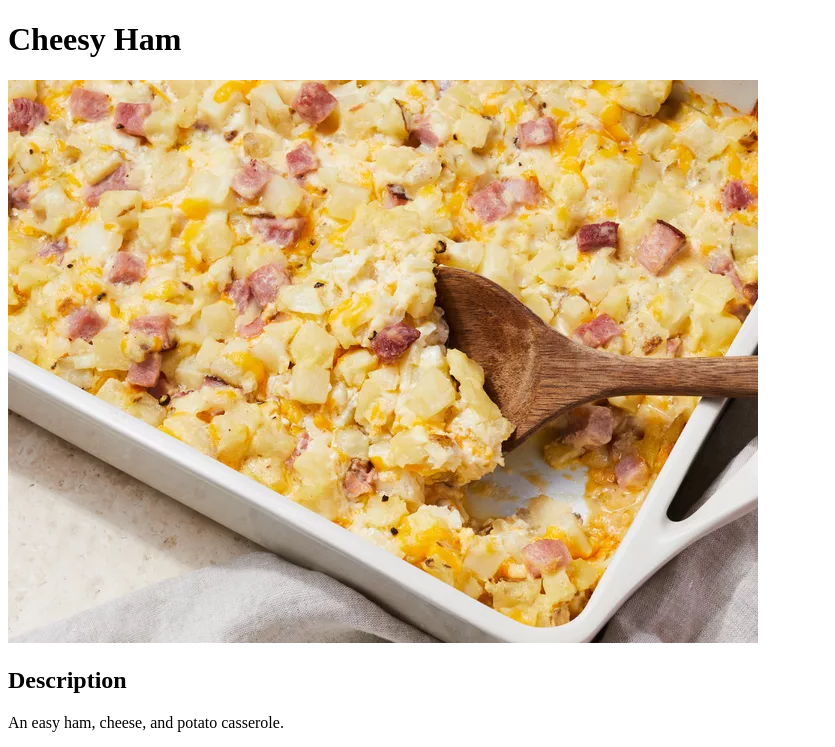
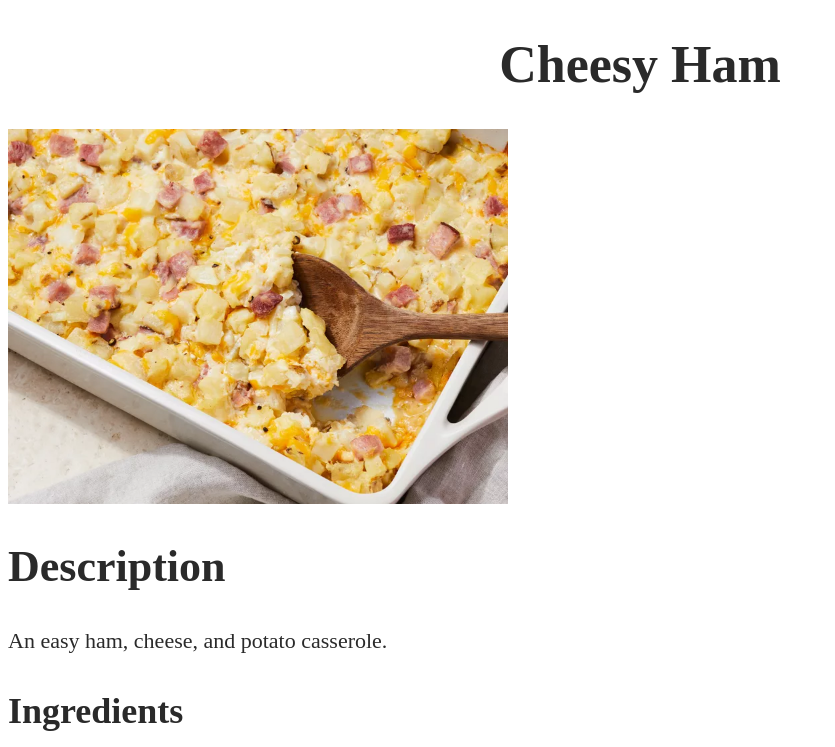
Before and after one commit to aivan-cva/odin-recipes, a plain HTML site: page recipes/cheesy_ham/cheesy_ham.html in a window 1280 px wide. Shown: the top 747 px of the page, without its empty margins (0-835 px from the left). Drawn offline with Linux system fonts and the light colour scheme.

Commit message:
Add basic styles to index and recipes pages

```diff
--- a/recipes/cheesy_ham/cheesy_ham.html
+++ b/recipes/cheesy_ham/cheesy_ham.html
@@ -4,6 +4,7 @@
     <meta charset="UTF-8">
     <meta name="viewport" content="width=device-width, initial-scale=1.0">
     <title>Cheesy Ham</title>
+    <link rel="stylesheet" type="" href="../styles.css">
 </head>
 <body>
     <h1>Cheesy Ham</h1>
--- /dev/null
+++ b/recipes/styles.css
@@ -0,0 +1,28 @@
+body{
+  color: #2A2A2A;
+}
+
+h1{
+  text-align: center;
+  font-size: 52px;
+  font-weight: 800;
+}
+
+img{
+  width: 500px;
+  height: auto;
+  display: block;
+}
+
+h2{
+  font-size: 44px;
+  font-weight: 800;
+}
+
+h3{
+  font-size: 36px;
+}
+
+p, li{
+  font-size: 22px;
+}
--- /dev/null
+++ b/styles.css
@@ -0,0 +1,19 @@
+body{
+  font-family: Cambria, Cochin, Georgia, Times, 'Times New Roman', serif;
+  color:#2A2A2A ;
+}
+
+h1{
+  font-size: 77px;
+  text-align: center;
+}
+
+ul{
+  text-align: center;
+  font-size: 36px;
+  list-style: none;
+}
+
+a{
+  text-decoration: none;
+}
```
Also changed, not shown: index.html (+1 -0 lines), recipes/chicken_parmesan/chicken_parmesan.html (+1 -0 lines), recipes/chiles_rellenos/chiles_rellenos.html (+1 -0 lines).
